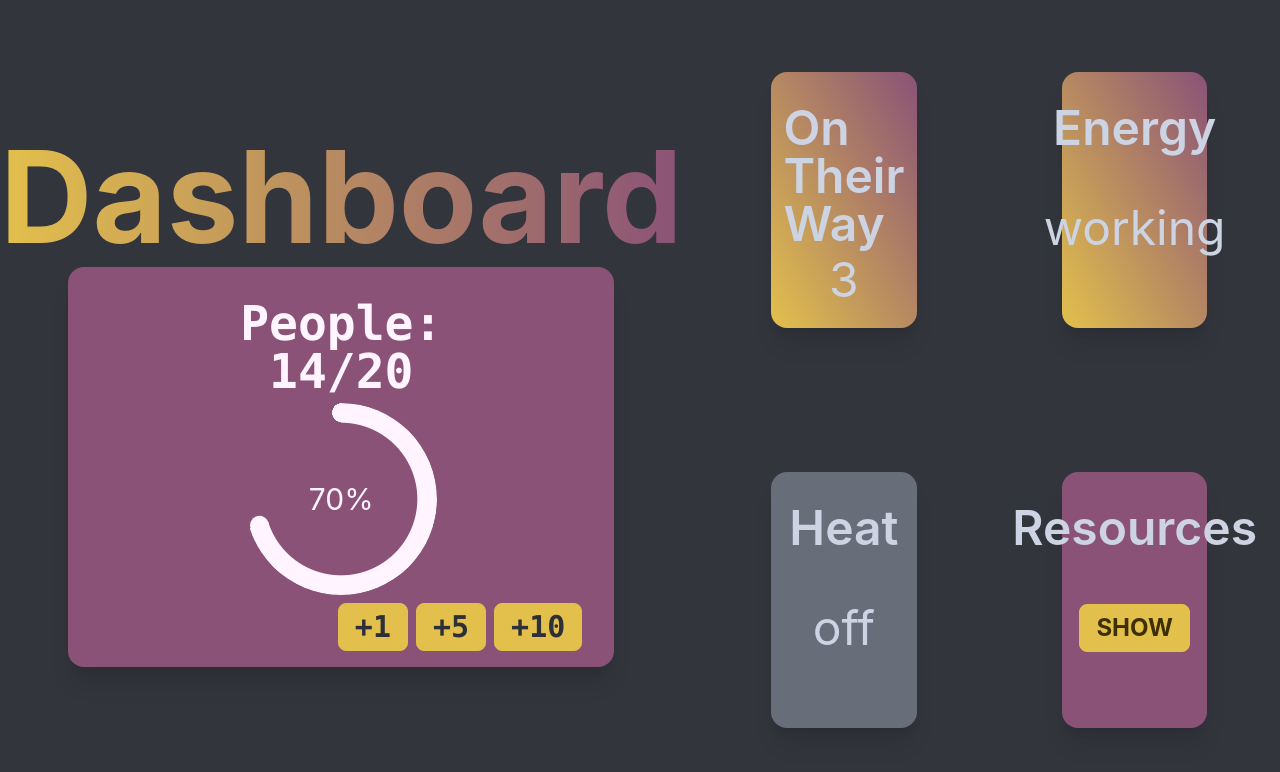
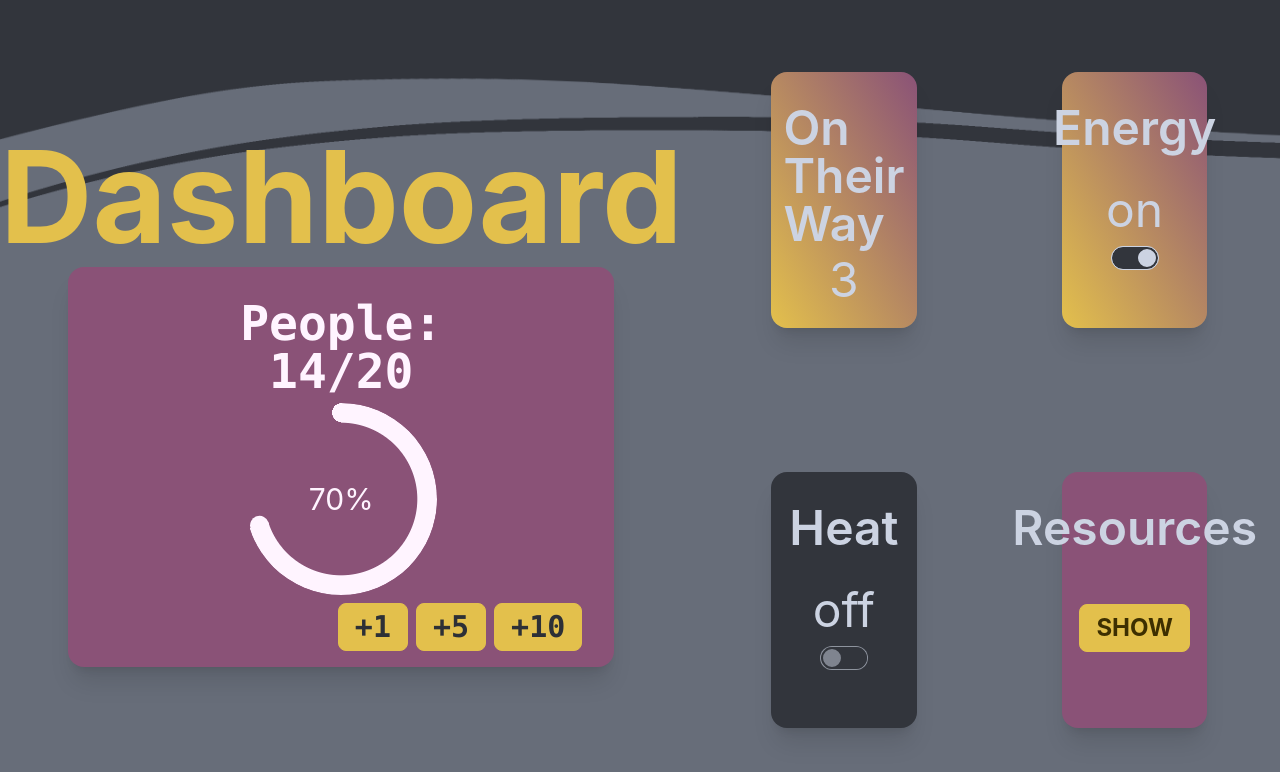
Before and after one commit to Project-Cloud4/A.T.R.I.S., a Next.js app: page / in a window 1280 px wide. Shown: the top 772 px of the page. Built offline with nearby package versions, Linux system fonts and the light colour scheme.

Commit message:
dashboardupodate

```diff
--- a/components/Resources.js
+++ b/components/Resources.js
@@ -36,7 +36,7 @@ function Resources({ exitmodal }) {
 
     {
       name: "Water",
-      cty: "700 liters",
+      cty: "700 Liters",
     },
 
     {
@@ -47,7 +47,7 @@ function Resources({ exitmodal }) {
 
   return (
     <div className="h-screen w-screen flex justify-center items-center relative z-24">
-      <div className="z-50 h-1/2 w-3/6 card card-compact w-96 bg-base-300 shadow-xl absolute p-10">
+      <div className="z-50 h-1/2 w-[50%] card card-compact w-96 bg-base-300 shadow-xl absolute p-10">
         <button
           className="btn btn-primary h-8 w-11 text-3xl absolute -mt-8 -ml-8"
           onClick={() => {
--- a/components/dashboard.js
+++ b/components/dashboard.js
@@ -1,32 +1,73 @@
 import { useEffect, useState } from "react";
-import Resources from "./Resources";
+import Resources from "./resources";
 
 function Widget({ props }) {
+  const [check, setCheck] = useState(props.cty === "on");
+  let title = props.title;
+  let [type, setType] = useState(props.type);
+  let [cty, setCty] = useState(props.cty);
+
+  useEffect(() => {
+    if (type !== "3" && type !== "1") {
+      if (check === true) {
+        setType("0");
+        setCty("on");
+      }
+      if (check === false) {
+        setType("2");
+        setCty("off");
+      }
+    }
+  }, [check]);
+
   return (
     <div
       className={
         "card w-1/2 h-64 shadow-xl " +
-        (props.type === "0"
+        (type === "0" || type === "1"
           ? "bg-gradient-to-tr from-primary to-secondary"
-          : props.type === "3"
+          : type === "3"
           ? "bg-secondary"
-          : "bg-neutral")
+          : "bg-base-100")
       }
       onClick={() => {
         props["action"]();
       }}
     >
       <div className="card-body justify-center items-center">
-        <h2 className="card-title justify-center text-5xl text-mono  ">
-          {props.title}
+        <h2 className="card-title justify-center text-5xl text-mono">
+          {title}
         </h2>
         <div className="flex-1 flex justify-center items-center">
-          {props.type === "3" ? (
+          {type === "3" ? (
             <button className="text-2xl font-bold text-mono btn-primary btn">
-              {props.cty}
+              {cty}
             </button>
+          ) : type === "2" ? (
+            <div className="flex flex-col justify-center items-center">
+              <h3 className="text-5xl text-mono">{cty}</h3>
+              <input
+                type="checkbox"
+                className="toggle mt-3"
+                onChange={() => {
+                  setCheck(!check);
+                }}
+              />
+            </div>
+          ) : type === "0" ? (
+            <div className="flex flex-col justify-center items-center">
+              <h3 className="text-5xl text-mono">{cty}</h3>
+              <input
+                defaultChecked={true}
+                type="checkbox"
+                className="toggle mt-3"
+                onChange={() => {
+                  setCheck(!check);
+                }}
+              />
+            </div>
           ) : (
-            <h3 className="text-5xl text-mono">{props.cty}</h3>
+            <h3 className="text-5xl text-mono">{cty}</h3>
           )}
         </div>
       </div>
@@ -43,8 +84,8 @@ function AdminApps() {
   };
 
   let widgets = [
-    { title: "On Their Way", cty: "3", type: "0", action: () => {} },
-    { title: "Energy", cty: "working", type: "0", action: () => {} },
+    { title: "On Their Way", cty: "3", type: "1", action: () => {} },
+    { title: "Energy", cty: "on", type: "0", action: () => {} },
     { title: "Heat", cty: "off", type: "2", action: () => {} },
     { title: "Resources", cty: "show", type: "3", action: actModal },
   ];
@@ -55,10 +96,11 @@ function AdminApps() {
         {modal === true ? <Resources exitmodal={actModal} /> : ""}
       </div>
       <div className="flex flex-row gap-4 ">
-        <div className="basis-1/3 h-screen flex flex-col items-center justify-center">
-          <h1 className="text-9xl text-transparent bg-clip-text bg-gradient-to-r from-primary to-secondary basis-1/6 font-bold inline-block">
+        <div className="basis-1/3 h-screen flex flex-col items-center justify-center relative z-0">
+          <h1 className="text-9xl text-primary basis-1/6 font-bold inline-block relative z-3 ">
             Dashboard
           </h1>
+
           <div className=" card h-1/2 w-[80%] bg-secondary shadow-xl ">
             <div className="card-body">
               <div className="flex justify-center items-center flex flex-col">
--- /dev/null
+++ b/components/navbar.js
@@ -0,0 +1,18 @@
+function NavBarAdmin() {
+  return (
+    <div className="navbar bg-base-100  w-max sm:w-screen flex flex-row">
+      <div className="flex-1">
+        <label className="circle avatar pl-3 pr-3">
+          <div className="w-20 rounded-full">
+            <img src="/logo_admin.png" />
+          </div>
+        </label>
+        <div className=" text-xl sm:text-3xl font-mono text-accent">
+          ATRIS-ADMIN
+        </div>
+      </div>
+    </div>
+  );
+}
+
+export default NavBarAdmin;
--- a/pages/index.js
+++ b/pages/index.js
@@ -2,7 +2,7 @@ import Dashboard from "../components/dashboard";
 
 export default function Home() {
   return (
-    <div>
+    <div className=" bg-[url('/bg-admin.png')] bg-cover bg-no-repeat ">
       <Dashboard />
     </div>
   );
```
Also changed, not shown: public/bg-admin.png (added).
